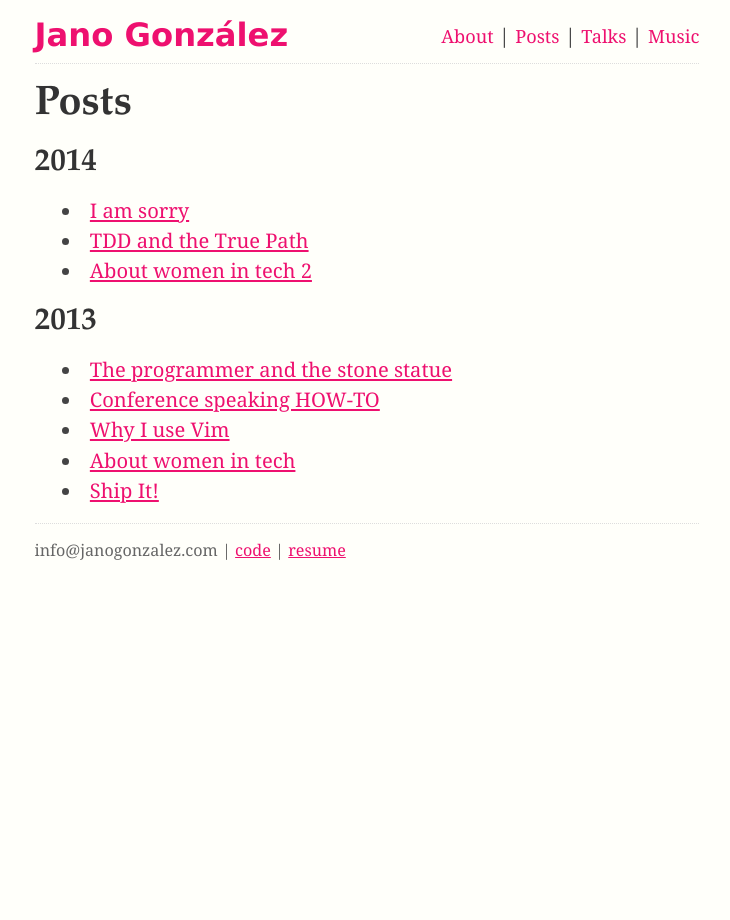
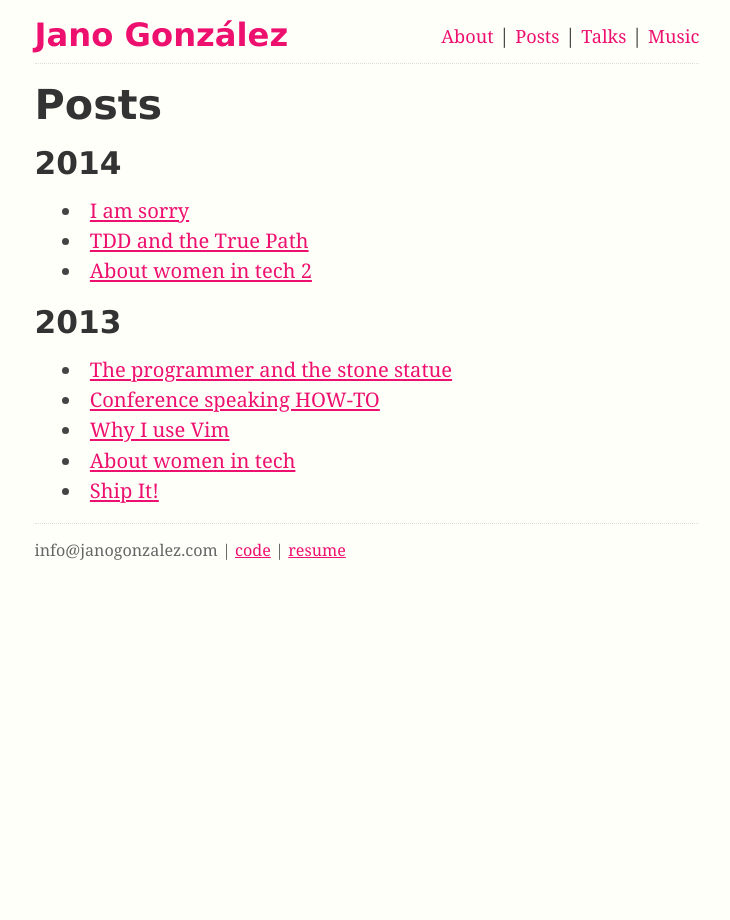
Before and after one commit to janogonzalez/janogonzalez.github.io, a Jekyll site: the page built from posts.md, in a window 1280 px wide. Shown: the whole page, without its empty margins (273-1003 px from the left). Built offline with Jekyll 4.4.1, drawn with Linux system fonts in a browser that asks for light colours.

Commit message:
Use a sans serif font for headers

```diff
--- a/css/main.css
+++ b/css/main.css
@@ -18,7 +18,7 @@ body {
 h1, h2, h3, h4, h5, h6 {
   color: #333;
   font-size: 100%;
-  font-family: "Palatino", "Georgia", "Times New Roman", serif;
+  font-family: "Lucida Grande", "Lucida Sans Unicode", "Bitstream Vera Sans", sans-serif;
 }
 
 p { margin: 0.7em 0; }
```
